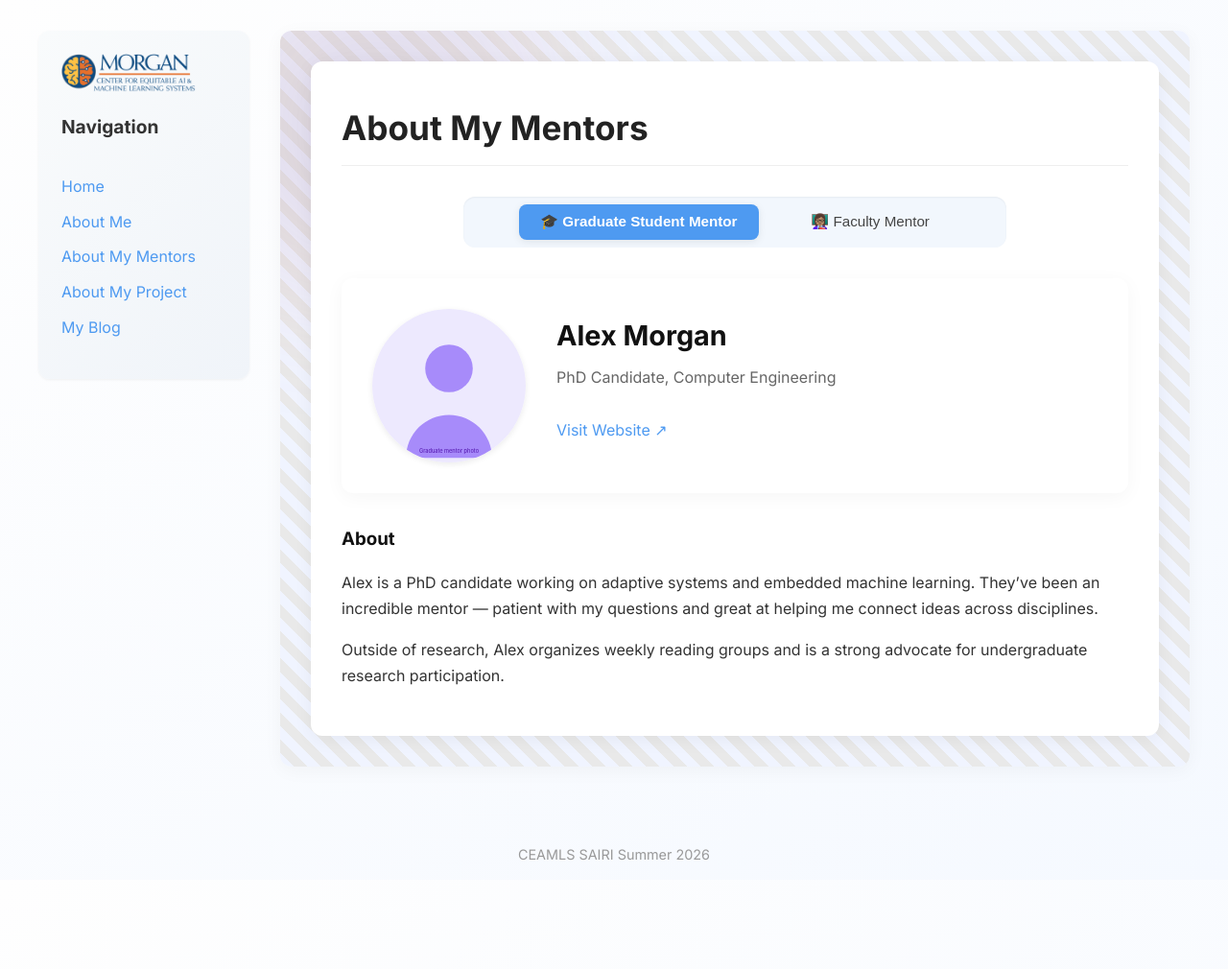
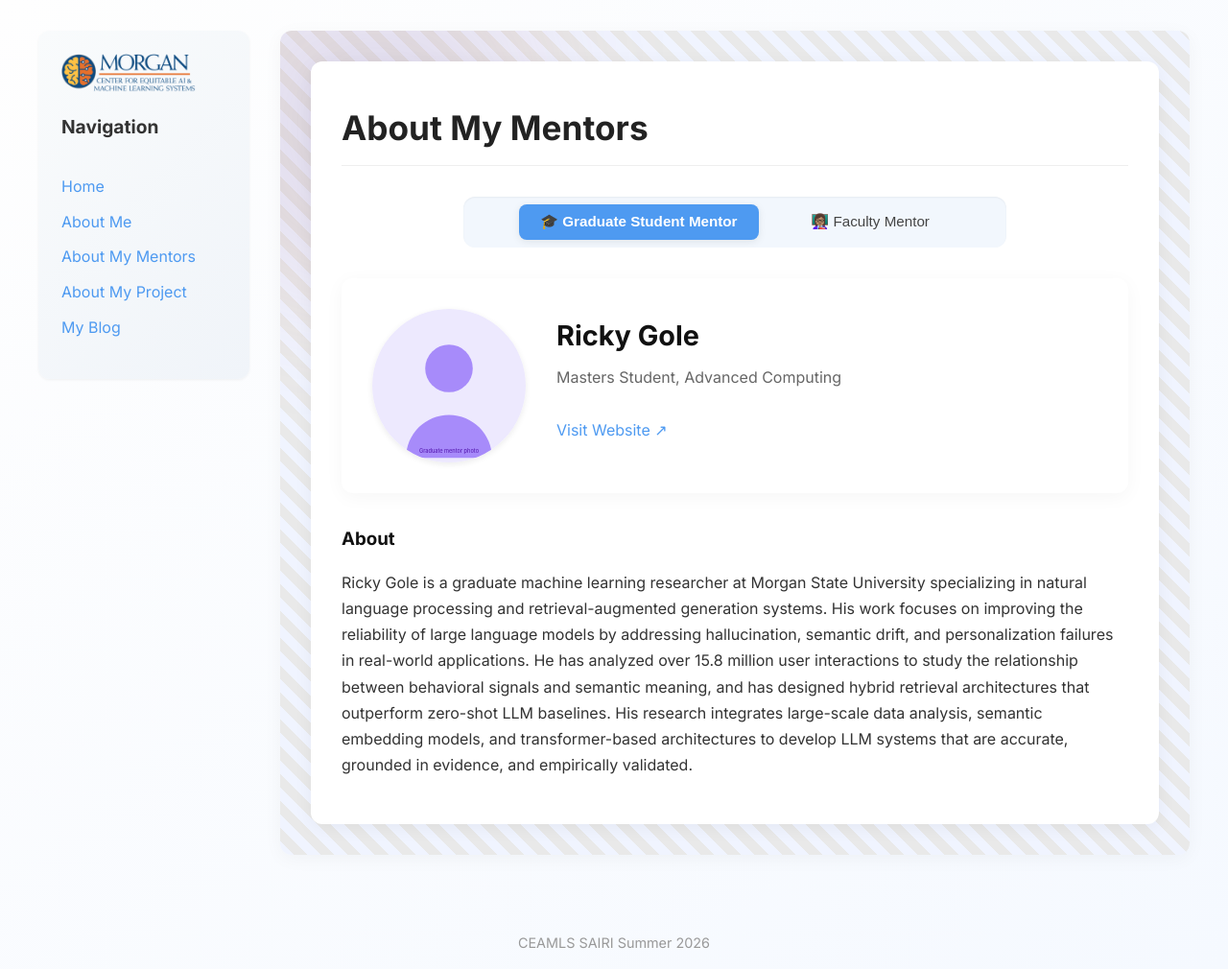
Before and after one commit to sharoniweha/sharoniweha.ceamls26.github.io, a Jekyll site: the page built from pages/about-my-mentor.md, in a window 1280 px wide. Shown: the whole page at 96% size. Built offline with Jekyll 4.4.1, drawn with Linux system fonts in a browser that asks for light colours; before the commit the page ends 917 px from its top, so only the background shows below that.

Commit message:
Update about-my-mentor.md

```diff
--- a/pages/about-my-mentor.md
+++ b/pages/about-my-mentor.md
@@ -4,28 +4,24 @@ title: About My Mentors
 permalink: /about-my-mentor.html
 
 graduate_mentor:
-  name: Alex Morgan
-  title: PhD Candidate, Computer Engineering
+  name: Ricky Gole
+  title: Masters Student, Advanced Computing
   image: /assets/images/graduate-student-mentor.svg
-  website: https://example.com/alex-morgan
+  website: (https://rickygole.github.io)
   bio: |
-    Alex is a PhD candidate working on adaptive systems and embedded machine learning.
-    They've been an incredible mentor — patient with my questions and great at helping
-    me connect ideas across disciplines.
+    Ricky Gole is a graduate machine learning researcher at Morgan State University specializing in natural language processing and retrieval-augmented generation systems. His work focuses on improving the reliability of large language models by addressing hallucination, semantic drift, and personalization failures in real-world applications. He has analyzed over 15.8 million user interactions to study the relationship between behavioral signals and semantic meaning, and has designed hybrid retrieval architectures that outperform zero-shot LLM baselines. His research integrates large-scale data analysis, semantic embedding models, and transformer-based architectures to develop LLM systems that are accurate, grounded in evidence, and empirically validated.
 
-    Outside of research, Alex organizes weekly reading groups and is a strong advocate
-    for undergraduate research participation.
+
+
+
 
 faculty_mentor:
-  name: Dr. Pat Nguyen
+  name: Dr. Jamell Dacon
   title: Associate Professor, School of Engineering
   image: /assets/images/faculty-mentor.svg
   website: https://example.com/pat-nguyen
   bio: |
-    Dr. Nguyen leads a research group focused on human-centered computing and
-    accessibility. Their guidance has helped me sharpen my research questions and
-    think more carefully about real-world impact.
+    Dr. Dacon leads a research group focused on AI use in biomedical environments.
 
-    Dr. Nguyen has mentored many SAIRI students and is a champion for broadening
-    participation in computing.
+
 ---
```
